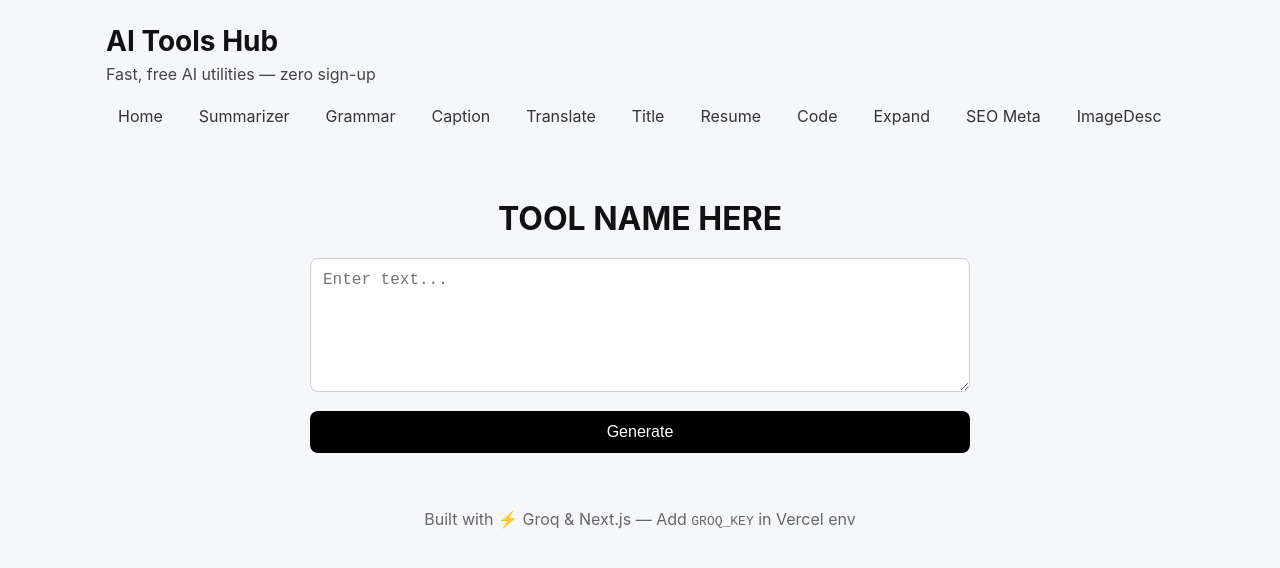
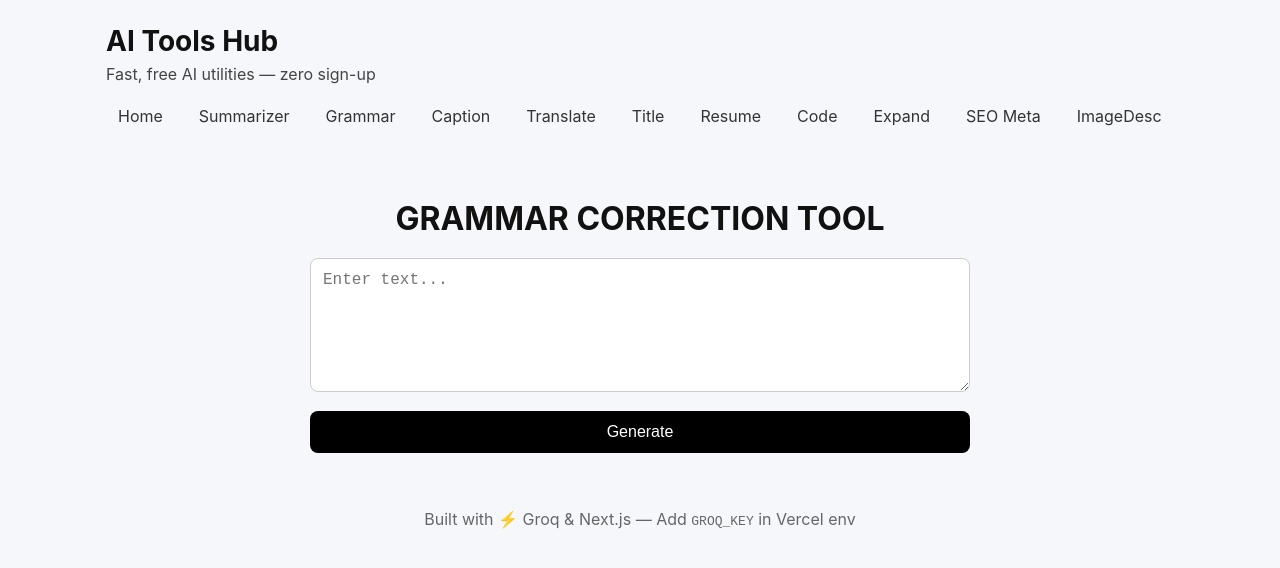
Before and after one commit to silunaya/ai-tools-hub, a Next.js app: page /tools/grammar in a window 1280 px wide. Shown: the top 568 px of the page. Built offline with nearby package versions, Linux system fonts and the light colour scheme.

Commit message:
Update page.jsx

```diff
--- a/app/tools/grammar/page.jsx
+++ b/app/tools/grammar/page.jsx
@@ -11,7 +11,7 @@ export default function ToolPage() {
     setOutput("");
 
     try {
-      const res = await fetch("/api/grammer", {    // << CHANGE THIS
+      const res = await fetch("/api/grammar", {    // << CHANGE THIS
         method: "POST",
         headers: { "Content-Type": "application/json" },
         body: JSON.stringify({ text: input })
@@ -34,7 +34,7 @@ export default function ToolPage() {
       width: "100%"
     }}>
       <h1 style={{ textAlign: "center", marginBottom: "20px" }}>
-        TOOL NAME HERE
+        GRAMMAR CORRECTION TOOL
       </h1>
 
       <textarea
```
